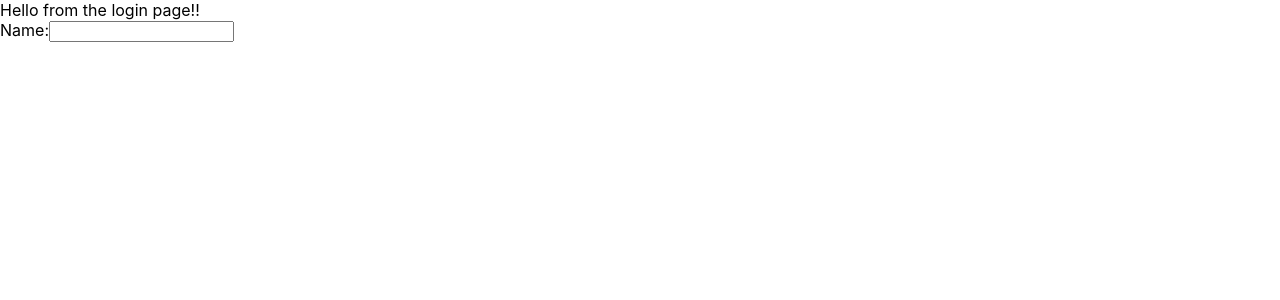
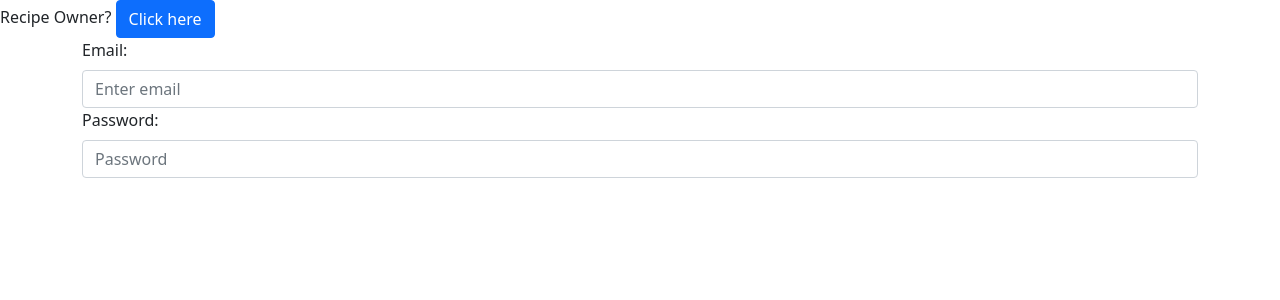
Before and after one commit to jsamanie8/recipe-book, a React (Create React App) app: page / in a window 1280 px wide. Shown: the top 300 px of the page. Built offline with nearby package versions, Linux system fonts and the light colour scheme.

Commit message:
Added sass, integrated react bootstrap with the form. Need to implement a navbar.

```diff
--- a/package.json
+++ b/package.json
@@ -7,6 +7,7 @@
     "@testing-library/react": "^11.1.0",
     "@testing-library/user-event": "^12.1.10",
     "bootstrap": "^5.0.0",
+    "node-sass": "^6.0.0",
     "react": "^17.0.1",
     "react-bootstrap": "^1.5.2",
     "react-dom": "^17.0.1",
--- a/src/App.js
+++ b/src/App.js
@@ -1,4 +1,5 @@
 import Login from './login/Login';
+import 'bootstrap/dist/css/bootstrap.min.css';
 
 function App() {
   return (
--- a/src/login/Login.jsx
+++ b/src/login/Login.jsx
@@ -1,21 +1,36 @@
 import React, { useState } from 'react';
+import Button from 'react-bootstrap/Button';
+import Container from 'react-bootstrap/Container';
+import Form from 'react-bootstrap/Form';
 
 const Login = () => {
-    const [user, handleUser] = useState({ name: '', password: '' });
+    const [user, handleUser] = useState({ email: '', password: '' });
 
     const handleChange = (event) => {
-        handleUser({ name: event.target.value, password: '' });
+        if (event.target.id === 'formName') {
+            handleUser({ email: event.target.value, password: user.password });
+        } else {
+            handleUser({ email: user.email, password: event.target.value });
+        }
     }
 
     return (
         <>
-            <div>Hello from the login page!!</div>
-            <form>
-                <label>
-                    Name:
-                    <input type="text" name="name" value={user.name} onChange={handleChange} />
-                </label>
-            </form>
+            <div>
+                <div>Recipe Owner? <Button variant="primary">Click here</Button></div>
+            </div>
+            <Container>
+                <Form>
+                    <Form.Group controlId="formName">
+                        <Form.Label>Email:</Form.Label>
+                        <Form.Control type="email" placeholder="Enter email" value={user.email} onChange={handleChange}></Form.Control>
+                    </Form.Group>
+                    <Form.Group controlId="formPassword">
+                        <Form.Label>Password:</Form.Label>
+                        <Form.Control type="password" placeholder="Password" value={user.password} onChange={handleChange}></Form.Control>
+                    </Form.Group>
+                </Form>
+            </Container>
         </>
     );
 }
```
Also changed, not shown: src/navbar/Navbar.jsx (added, +9 -0 lines), 1 other file (tests, documents, lock files or other folders).
